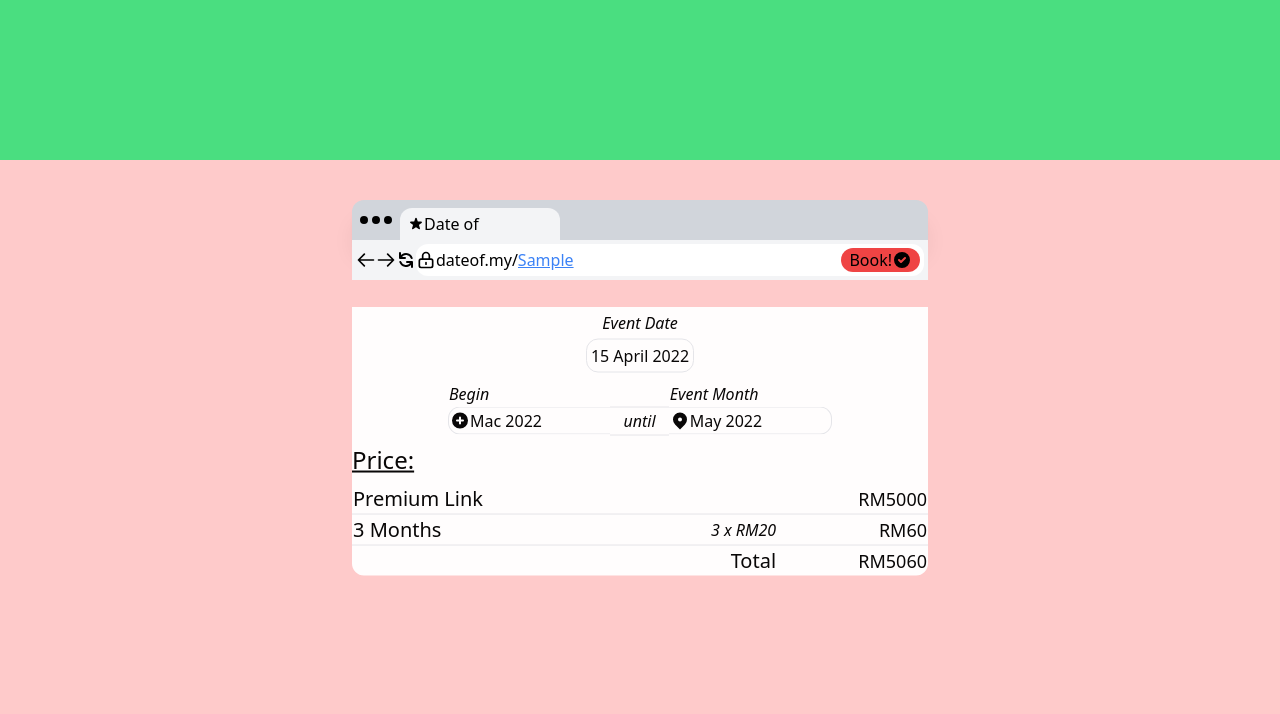
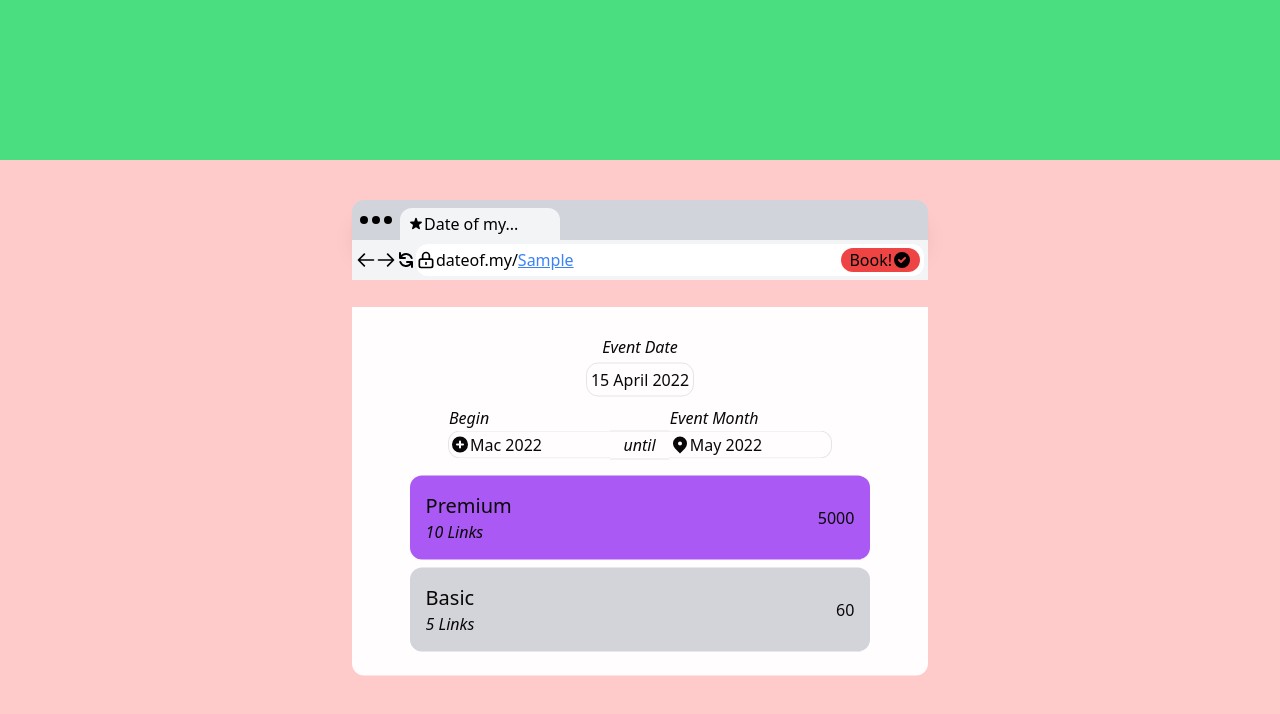
Before and after one commit to supmir/dateof, a Next.js app: page / in a window 1280 px wide. Both pictures are taken after typing "Sample" into the empty fields and a click on the button "Search". Shown: the top 714 px of the page. Built offline with nearby package versions, Linux system fonts and the light colour scheme.

Commit message:
Price bubbles

```diff
--- /dev/null
+++ b/components/priceBubble.js
@@ -0,0 +1,21 @@
+export default function PriceBubble(props) {
+  const { name, desc, price, premium } = props.item;
+
+  return (
+    <div className="mx-auto w-4/5 mt-2">
+      <div
+        className={`flex justify-between rounded-xl p-4  ${
+          premium
+            ? "bg-purple-500 hover:ring-4 ring-black"
+            : "bg-gray-300 hover:ring-2 ring-black"
+        }`}
+      >
+        <div className="my-auto">
+          <div className="text-xl">{name}</div>
+          <div className="italic">{desc}</div>
+        </div>
+        <div className="my-auto">{price}</div>
+      </div>
+    </div>
+  );
+}
--- a/components/result.js
+++ b/components/result.js
@@ -1,17 +1,18 @@
 import { LocationMarkerIcon, PlusCircleIcon } from "@heroicons/react/solid";
 import Animator from "./animator";
+import PriceBubble from "./priceBubble";
 export default function Result(props) {
   const { data } = props;
 
   return (
     <Animator start="bottom" animation="default" end="bottom">
-      <div className="bg-white max-w-xl w-full rounded-b-xl">
-        <div className="flex w-full gap-y-2 flex-col">
+      <div className="bg-white max-w-xl w-full rounded-b-xl py-6">
+        <div className="flex w-full flex-col">
           <div className="mx-auto flex flex-col">
             <div className="p-1 text-center italic">Event Date</div>
             <div className="border rounded-xl p-1">15 April 2022</div>
           </div>
-          <table className="max-w-sm mx-auto w-full">
+          <table className="max-w-sm mx-auto w-full mt-2">
             <tbody>
               <tr className="">
                 <td className="italic">Begin</td>
@@ -32,29 +33,11 @@ export default function Result(props) {
               </tr>
             </tbody>
           </table>
-          <div className="text-2xl underline">Price:</div>
-          <table className="">
-            <tbody>
-              {data.items.map(({ id, name, desc, price }) => (
-                <tr
-                  key={id}
-                  className="border-y first:border-t-0 last:border-b-0"
-                >
-                  <td className="text-left text-xl">{name}</td>
-                  <td className="text-right italic text-md">{desc}</td>
-                  <td className="text-right text-lg">RM{price}</td>
-                </tr>
-              ))}
-              <tr
-                key="id"
-                className="border-y first:border-t-0 last:border-b-0"
-              >
-                <td className=""></td>
-                <td className="text-right text-xl text-bold">Total</td>
-                <td className="text-right text-lg">RM{data.total}</td>
-              </tr>
-            </tbody>
-          </table>
+          <div className="flex flex-col w-full mt-2">
+            {data.items.map((item) => (
+              <PriceBubble key={item.id} item={item} />
+            ))}
+          </div>
         </div>
       </div>
     </Animator>
--- a/components/search.js
+++ b/components/search.js
@@ -43,9 +43,9 @@ export default function Search(props) {
           <DotsHorizontalIcon className="w-12 h-full" />
         </div>
         <div className="bg-gray-100 mt-2 px-2 rounded-t-xl w-40 flex">
-          <div className="my-auto flex">
+          <div className="flex">
             <StarIcon className="w-4 my-auto" />
-            Date of
+            <div className="my-auto">Date of my...</div>
           </div>
         </div>
       </div>
--- a/pages/api/quote.js
+++ b/pages/api/quote.js
@@ -12,8 +12,8 @@ export default async function handler(req, res) {
     start: "Mac 2022",
     end: "May 2022",
     items: [
-      { id: 1, name: "Premium Link", price: 5000 },
-      { id: 2, name: "3 Months", desc: "3 x RM20", price: 60 },
+      { id: 1, name: "Premium", desc: "10 Links", premium: true, price: 5000 },
+      { id: 2, name: "Basic", desc: "5 Links", price: 60 },
     ],
     total: 5060,
   });
```
